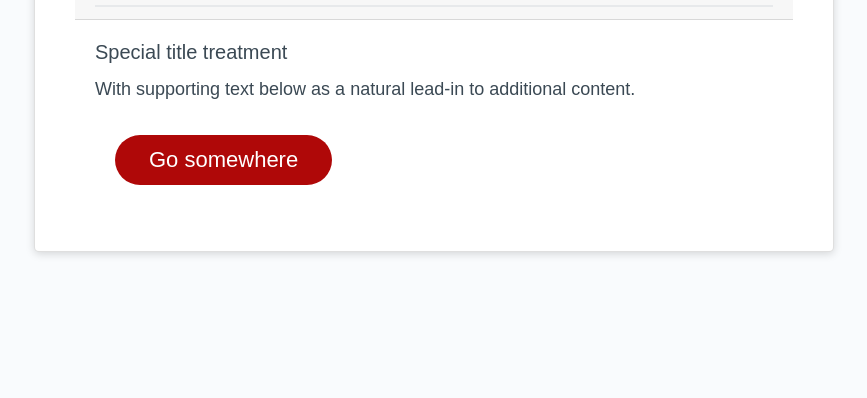
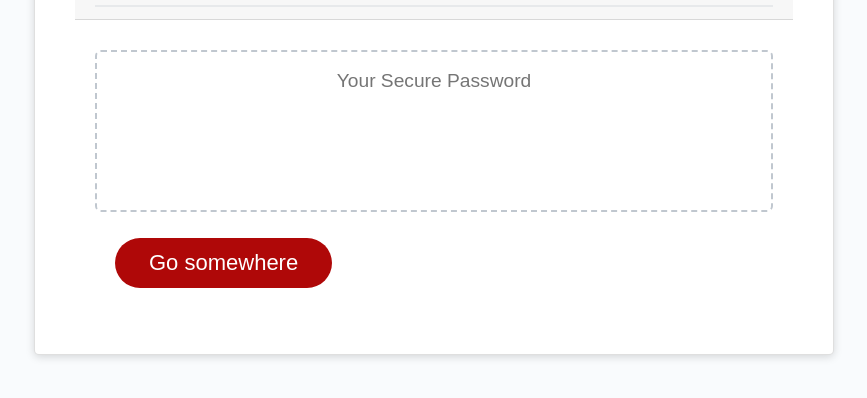
Before and after one commit to Raghadmalallah/password-generator, a plain HTML site: page index.html in a window 1280 px wide. Shown: the part 230-628 px from the top of the page, without its empty margins (206-1073 px from the left). Drawn offline with nearby package versions, Linux system fonts and the light colour scheme.

Commit message:
updating the text-area in the html

```diff
--- a/index.html
+++ b/index.html
@@ -21,8 +21,12 @@
           <h2>Generate a Password</h2>
         </div>
         <div class="card-body">
-          <h5 class="card-title">Special title treatment</h5>
-          <p class="card-text">With supporting text below as a natural lead-in to additional content.</p>
+          <textarea
+          readonly
+          id="password"
+          placeholder="Your Secure Password"
+          aria-label="Generated Password"
+        ></textarea>
           <a href="#" class="btn btn-primary">Go somewhere</a>
         </div>
       </div>
```
